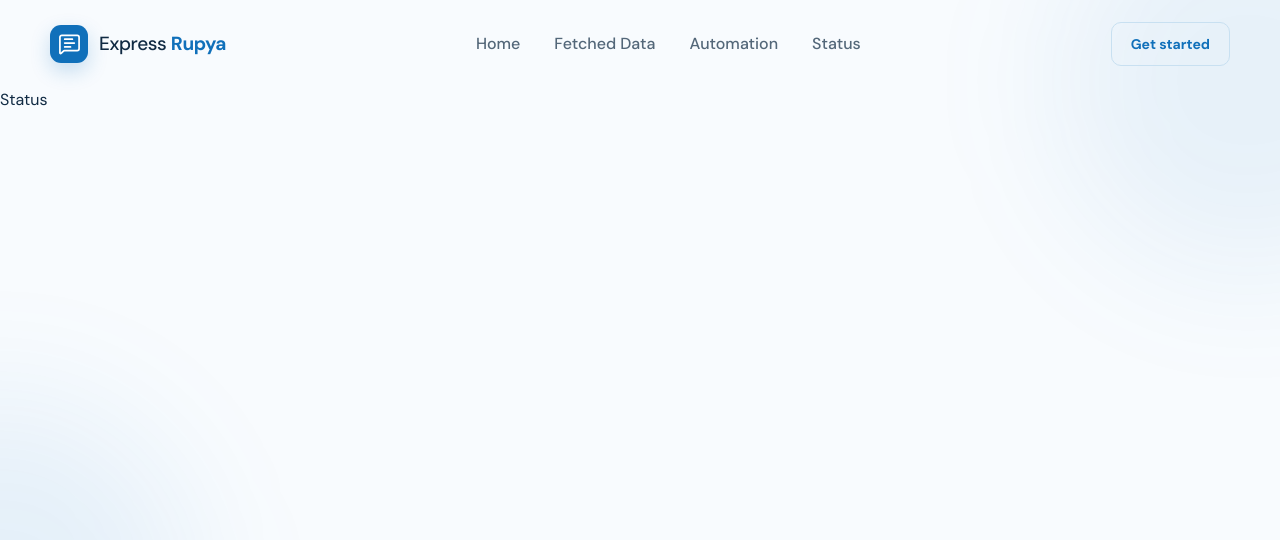
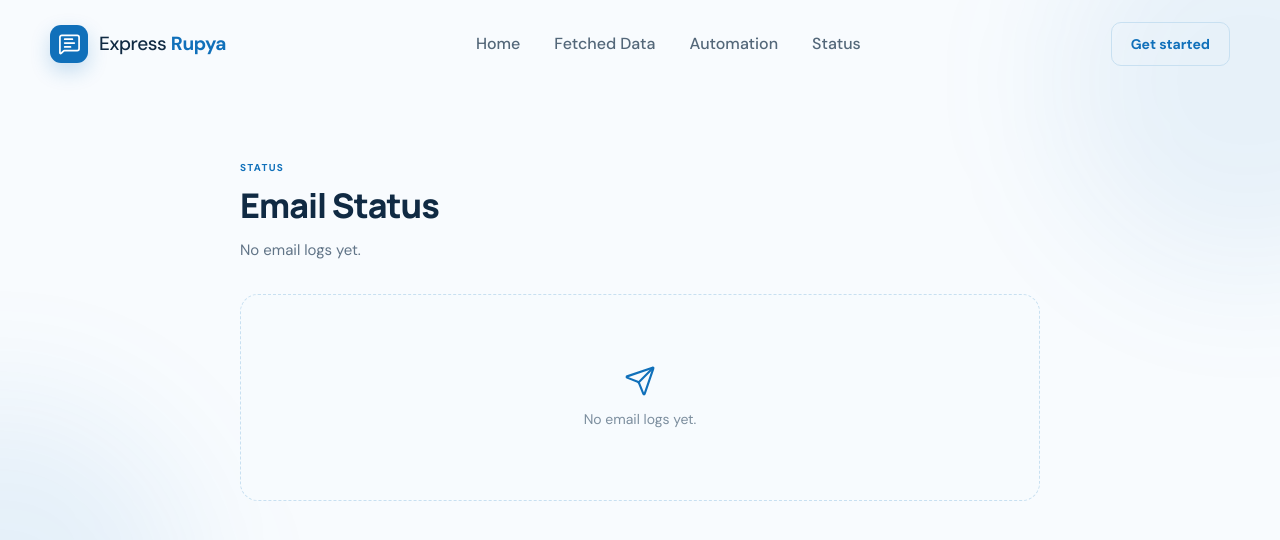
Before and after one commit to nitesh8652/AutoMail, a React (Vite) app in the folder Frontend/: page /status in a window 1280 px wide. Shown: the top 540 px of the page. Built offline with nearby package versions, Linux system fonts and the light colour scheme.

Commit message:
status ui

```diff
--- a/Frontend/src/components/Status.jsx
+++ b/Frontend/src/components/Status.jsx
@@ -1,8 +1,84 @@
-import React from 'react'
+import { useEffect, useState } from 'react'
+import { CheckCircle, XCircle, Send } from 'lucide-react'
+
+const StatusCard = ({ company, status, email }) => {
+  const isReceived = status === 'received'
+
+  return (
+    <div className="flex items-center gap-4 rounded-2xl border border-[#e3edf4] bg-white px-5 py-4 shadow-[0_8px_24px_rgba(22,65,96,0.06)] transition hover:-translate-y-px hover:shadow-[0_12px_32px_rgba(22,65,96,0.1)]">
+      <div className={`flex h-11 w-11 shrink-0 items-center justify-center rounded-xl ${isReceived ? 'bg-green-100' : 'bg-red-100'}`}>
+        {isReceived ? (
+          <CheckCircle className="h-6 w-6 text-green-600" strokeWidth={1.8} />
+        ) : (
+          <XCircle className="h-6 w-6 text-red-500" strokeWidth={1.8} />
+        )}
+      </div>
+      <div className="min-w-0 flex-1">
+        <h3 className="truncate text-[15px] font-extrabold tracking-[-0.01em] text-[#102a43]">{company}</h3>
+        <div className="mt-0.5 flex items-center gap-1.5 text-[13px] text-[#617487]">
+          <Send className="h-3.5 w-3.5 shrink-0" strokeWidth={2} />
+          <span className="truncate">{email}</span>
+        </div>
+      </div>
+      <span
+        className={`shrink-0 rounded-full px-3 py-1 text-[11px] font-extrabold tracking-[0.04em] uppercase ${
+          isReceived
+            ? 'bg-green-100 text-green-700'
+            : 'bg-red-100 text-red-600'
+        }`}
+      >
+        {status}
+      </span>
+    </div>
+  )
+}
 
 const Status = () => {
+  const [logs, setLogs] = useState([])
+
+  useEffect(() => {
+    const stored = localStorage.getItem('emailStatusLogs')
+    if (stored) {
+      try {
+        setLogs(JSON.parse(stored))
+      } catch {
+        setLogs([])
+      }
+    }
+  }, [])
+
   return (
-    <div>Status</div>
+    <section className="relative z-10 mx-auto w-[calc(100%-2rem)] max-w-[800px] py-[45px] sm:w-[calc(100%-3rem)] sm:py-[55px] lg:py-[72px]">
+      <div className="mb-8">
+        <span className="mb-[5px] block text-[10px] font-extrabold tracking-[0.13em] text-[#1070BA]">STATUS</span>
+        <h1 className="font-heading text-[28px] font-extrabold tracking-[-0.03em] text-[#102a43] sm:text-[34px]">
+          Email Status
+        </h1>
+        <p className="mt-2 text-[15px] text-[#617487]">
+          {logs.length > 0
+            ? `${logs.length} email${logs.length > 1 ? 's' : ''} processed.`
+            : 'No email logs yet.'}
+        </p>
+      </div>
+
+      {logs.length === 0 ? (
+        <div className="flex flex-col items-center justify-center gap-3 rounded-[18px] border border-dashed border-[#c8e0f1] bg-[#f7fbfe] py-[70px] text-center">
+          <Send className="h-8 w-8 text-[#1070BA]" strokeWidth={1.6} />
+          <p className="text-[14px] text-[#7c8e9e]">No email logs yet.</p>
+        </div>
+      ) : (
+        <div className="flex flex-col gap-3">
+          {logs.map((log, index) => (
+            <StatusCard
+              key={index}
+              company={log.company}
+              status={log.status}
+              email={log.email}
+            />
+          ))}
+        </div>
+      )}
+    </section>
   )
 }
 
```
